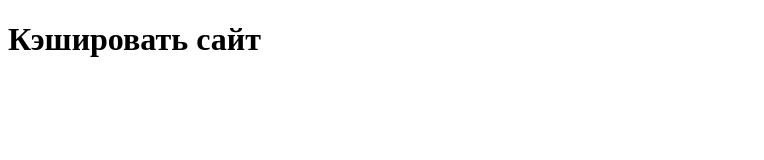
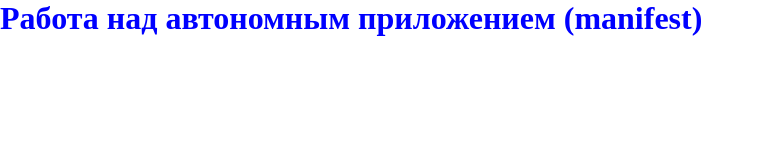
Before and after one commit to VladPotapov/html, a plain HTML site: page 10/avtonom/index.html in a window 1280 px wide. Shown: the whole page, without its empty margins (0-764 px from the left). Drawn offline with Linux system fonts and the light colour scheme.

Commit message:
update manifest add style.css

```diff
--- a/10/avtonom/index.html
+++ b/10/avtonom/index.html
@@ -4,9 +4,10 @@
     <meta charset="UTF-8">
     <meta name="viewport" content="width=device-width, initial-scale=1.0">
     <meta http-equiv="X-UA-Compatible" content="ie=edge">
+    <link rel="stylesheet" href="style.css">
     <title>Document</title>
 </head>
 <body>
-    <h1>Кэшировать сайт</h1>
+    <h1>Работа над автономным приложением (manifest)</h1>
 </body>
 </html>
--- /dev/null
+++ b/10/avtonom/style.css
@@ -0,0 +1,8 @@
+* {
+    margin: 0;
+    padding: 0;
+}
+
+h1 {
+    color: blue;
+}
```
Also changed, not shown: 1 other file.
